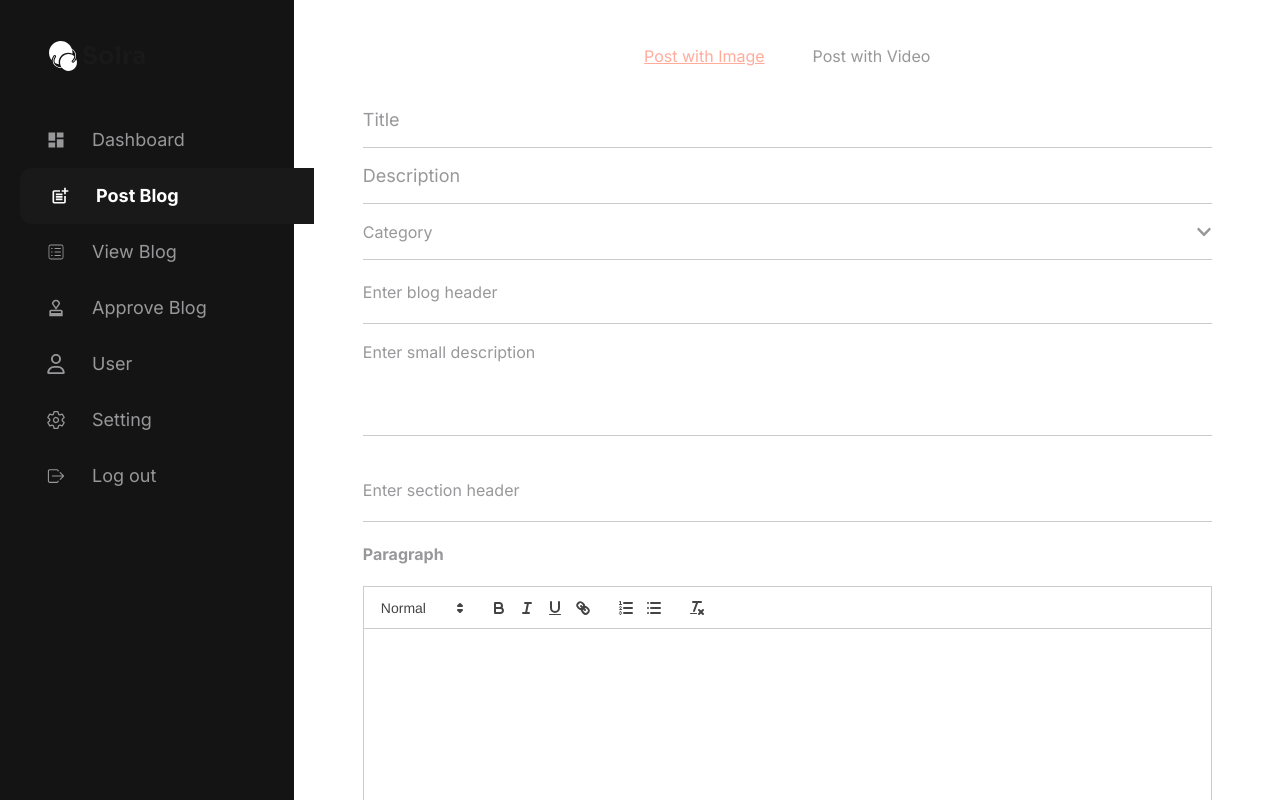
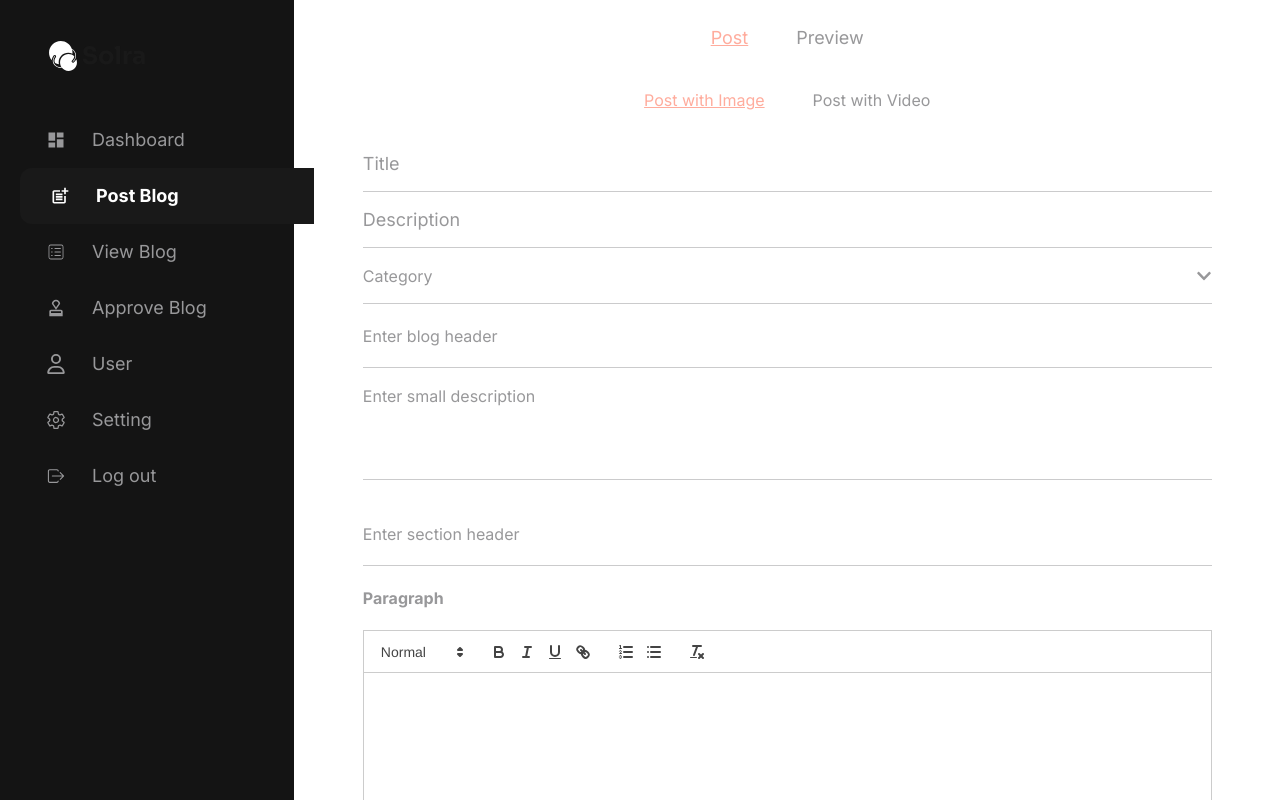
Before and after one commit to Couragenwanduka/Solra-Admin, a React (Vite) app: page / in a window 1280 px wide. Both pictures are taken after typing "Sample" into the empty fields and a click on the button "Post Blog". Built offline with nearby package versions, Linux system fonts and the light colour scheme.

Commit message:
made some changes

```diff
--- a/src/component/text/smallText.tsx
+++ b/src/component/text/smallText.tsx
@@ -1,4 +1,4 @@
-import React, { FC } from 'react';
+import  { FC } from 'react';
 
 interface Props {
   text: string;
--- a/src/page/dashBoard/screen/postBlog.tsx
+++ b/src/page/dashBoard/screen/postBlog.tsx
@@ -3,14 +3,13 @@
 import PostWithVideo from "../component/post/postWithVideo";
 
 const PostBlog = () => {
-  // eslint-disable-next-line @typescript-eslint/no-unused-vars
   const [activeTab, setActiveTab] = useState(0); // For Post and Preview tabs
   const [previewTab, setPreviewTab] = useState(0); // For Post with Image and Post with Video
 
   return (
     <main className="font-inter p-4 h-screen overflow-hidden">
       {/* Header: Post and Preview */}
-      {/* <div className="flex gap-4 mb-4 justify-center items-center">
+      <div className="flex gap-4 mb-4 justify-center items-center">
         <button
           onClick={() => setActiveTab(0)}
           className={`px-4 py-2 rounded-md font-inter text-lg ${
@@ -27,7 +26,7 @@
         >
           Preview
         </button>
-      </div> */}
+      </div>
 
       {/* Sub-tabs: Post with Image and Post with Video */}
       {activeTab === 0 && (
```
